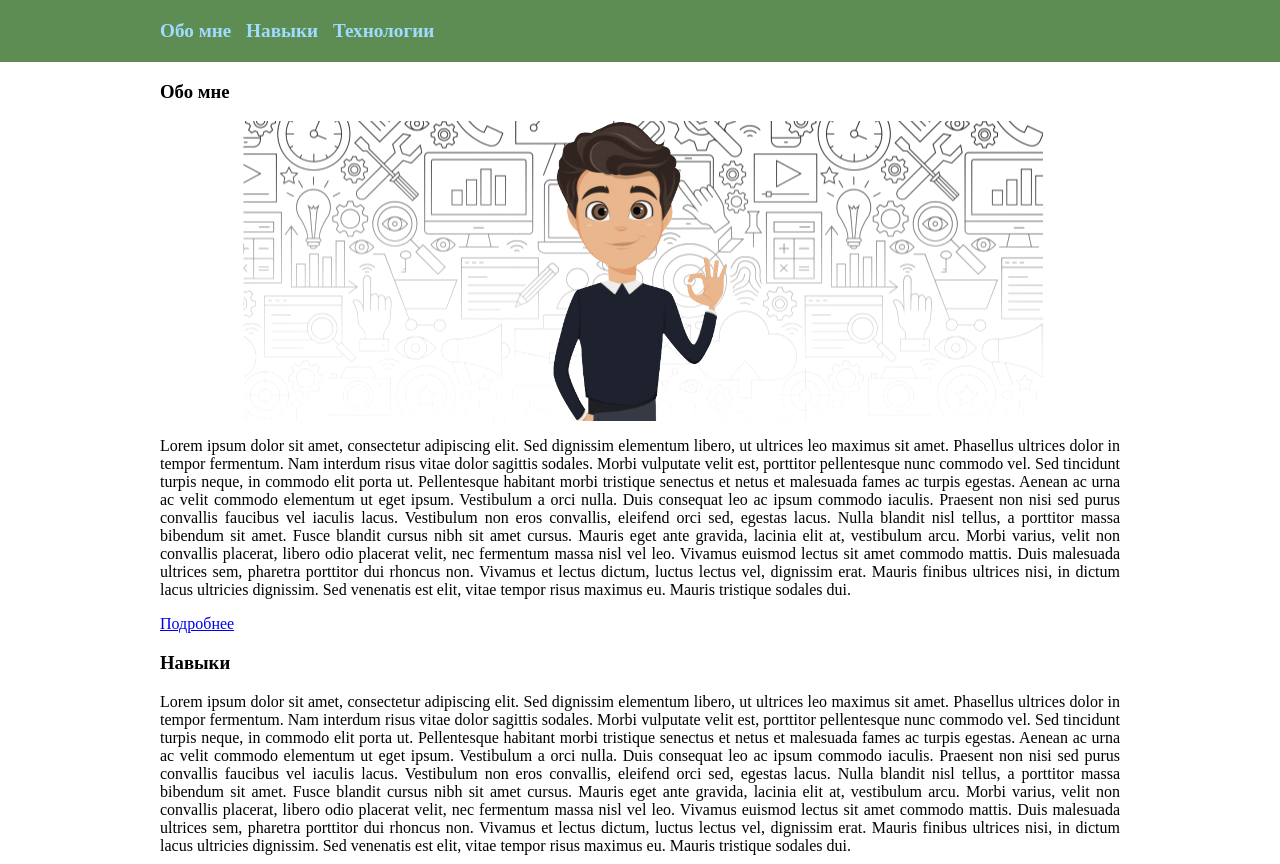
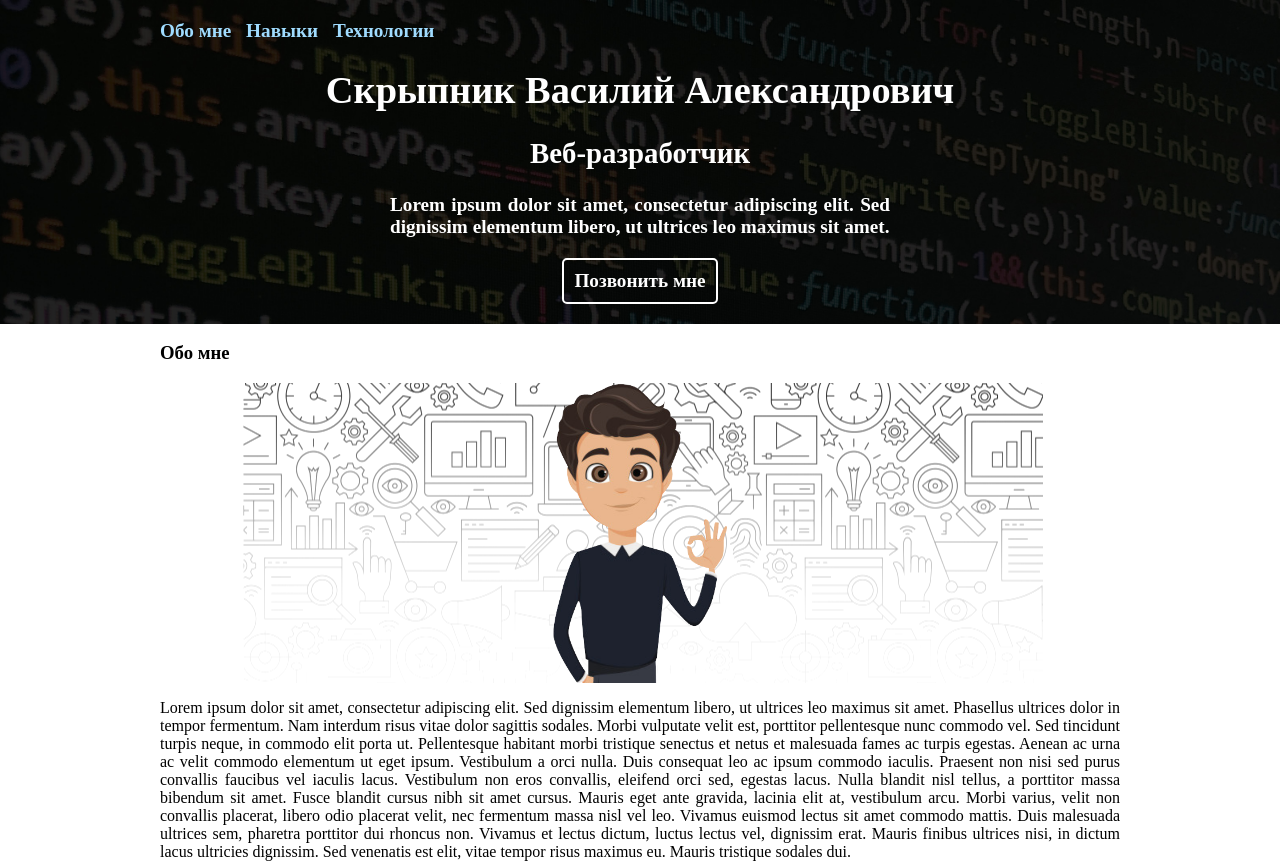
Before and after one commit to Basil-AS/Skrypnik-211-311-web-dev-2022-1, a plain HTML site: page lab1/index.html in a window 1280 px wide. Shown: the top 864 px of the page. Drawn offline with Linux system fonts and the light colour scheme.

Commit message:
07.09 itog

```diff
--- a/lab1/index.html
+++ b/lab1/index.html
@@ -19,6 +19,13 @@
                     <li><a href="#technologies">Технологии</a></li>
                 </ul>
             </nav>
+        </div>
+        <div class="text-center">
+            <h1>Скрыпник Василий Александрович</h1>
+            <h2>Веб-разработчик</h2>
+            <p class="w-50 mx-auto">Lorem ipsum dolor sit amet, consectetur adipiscing elit. Sed dignissim elementum
+                libero, ut ultrices leo maximus sit amet.</p>
+            <a class="btn contact-me-btn" class="btn"href="tel:100">Позвонить мне</a>
         </div>
     </header>
 
@@ -50,7 +57,7 @@
                     ultricies dignissim. Sed venenatis est elit, vitae tempor risus maximus eu. Mauris tristique sodales
                     dui.
                 </p>
-                <a href="about.html"> Подробнее</a>
+                <a href="about.html" class="btn"> Подробнее</a>
             </section>
             <section id="skills">
                 <h3>Навыки</h3>
@@ -72,7 +79,7 @@
                     ultricies dignissim. Sed venenatis est elit, vitae tempor risus maximus eu. Mauris tristique sodales
                     dui.
                 </p>
-                <a href="skills.html">Подробнее</a>
+                <a href="skills.html" class="btn">Подробнее</a>
             </section>
             <section id="technologies">
                 <h3>Технологии</h3>
@@ -100,7 +107,7 @@
                     <li>Java Script</li>
                     <li>Bootstrap</li>
                 </ol>
-                <a href="technologies.html">Подробнее</a>
+                <a href="technologies.html" class="btn">Подробнее</a>
 
             </section>
         </div>
--- a/lab1/style.css
+++ b/lab1/style.css
@@ -4,11 +4,13 @@ body {
 }
 
 .header {
-    background-color: rgba(28, 94, 13, 0.705);
+    background-color: rgba(78, 131, 67, 0.705);
     color: white;
     padding: 20px 0;
     font-size: 1.2rem;
     font-weight: bold;
+    background-image: url(images/background.jpg);
+    background-size: cover;
 }
 
 .main-menu ul {
@@ -57,3 +59,30 @@ p {
 .avatar img {
     height: 100%;
 }
+
+.text-center {
+    text-align: center;
+}
+
+.w-50 {
+    width: 500px;
+}
+
+.mx-auto {
+    margin-left: auto;
+    margin-right: auto;
+}
+
+.btn {
+    display: inline-block;
+    text-decoration: none;
+    color: black;
+    border: 2px solid black;
+    padding: 10px;
+    border-radius: 5px;
+}
+
+.contact-me-btn {
+    color: white;
+    border-color: white;
+}
```
